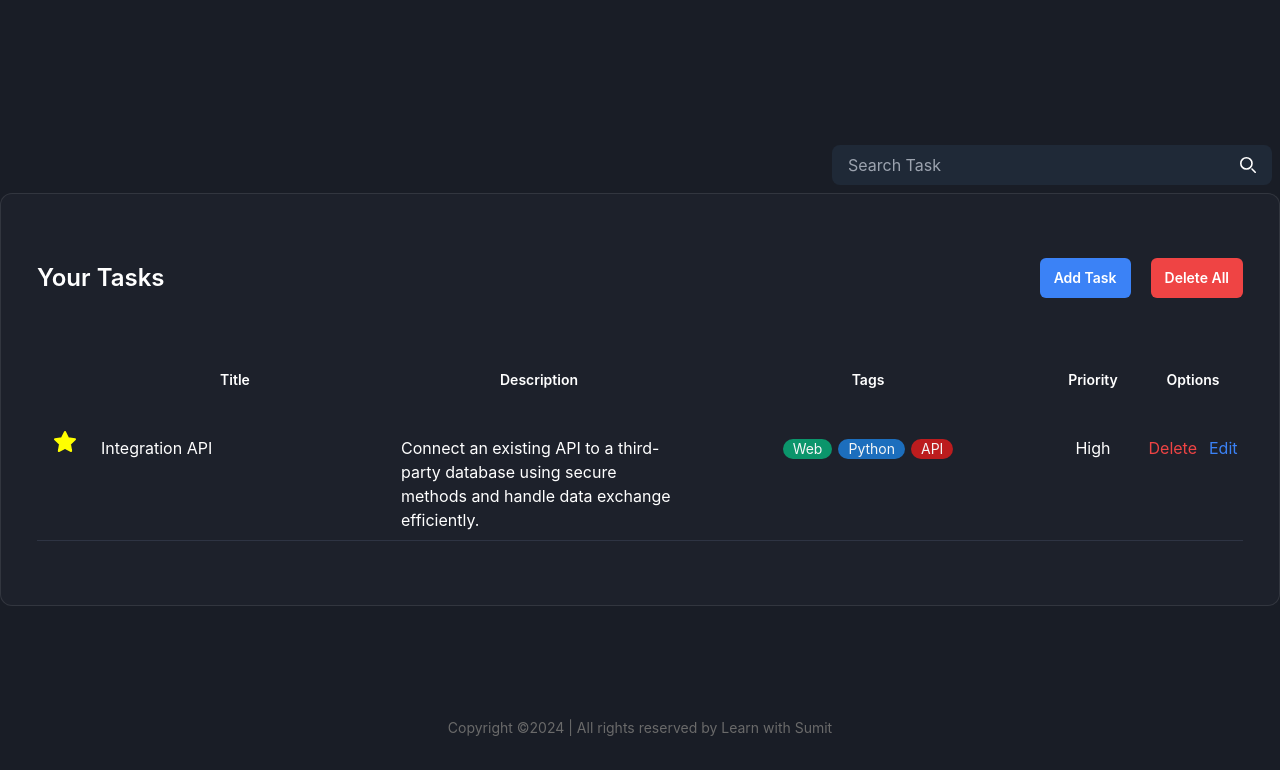
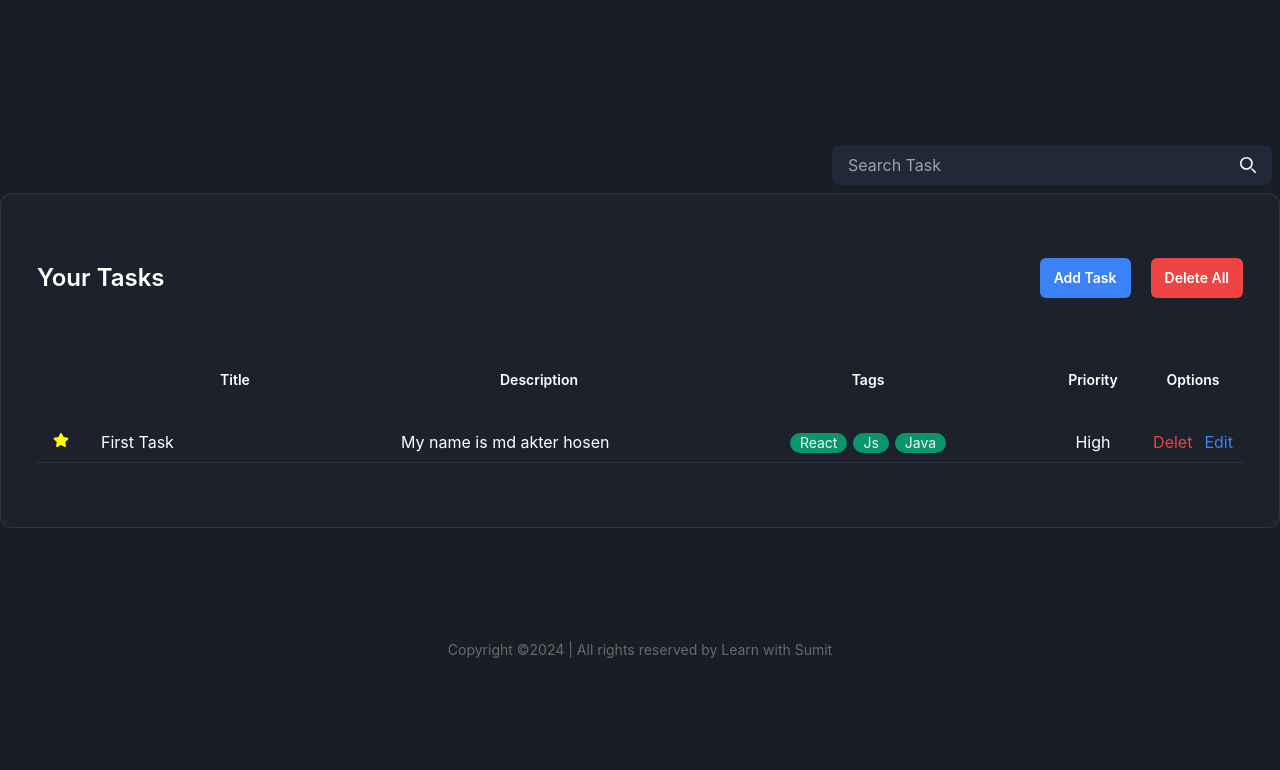
Before and after one commit to mdaktarhossen/lws-Reactjs-project-2-Tasker, a React (Vite) app: page / in a window 1280 px wide. Shown: the part 483-1253 px from the top of the page. After the commit the page ends 1175 px from the top, so only its background shows below. Built offline with nearby package versions, Linux system fonts and the light colour scheme.

Commit message:
form data getting and sending the ui done

```diff
--- /dev/null
+++ b/src/Task/AddTaskModal.jsx
@@ -0,0 +1,93 @@
+/* eslint-disable react/prop-types */
+import { useState } from "react";
+
+export default function AddTaskModal({ onSave }) {
+  const [task, setTask] = useState({
+    id: crypto.randomUUID(),
+    title: "",
+    description: "",
+    tags: [],
+    priority: "",
+    isFavorited: false,
+  });
+
+  function handleChange(e) {
+    // e.preventDefault();
+    const name = e.target.name;
+    let value = e.target.value;
+    if (name === "tags") {
+      value = value.split(",");
+    }
+    setTask({ ...task, [name]: value });
+  }
+  return (
+    <>
+      <div className="bg-black w-full h-full absolute bg-opacity-70 top-0 left-0"></div>
+      <form className="mx-auto my-10 w-full max-w-[740px] rounded-xl border border-[#FEFBFB]/[36%] bg-[#191D26] p-9 max-md:px-4 lg:my-20 lg:p-11 absolute z-10 top-1/4 left-1/3">
+        <h2 className="mb-9 text-center text-2xl font-bold text-white lg:mb-11 lg:text-[28px]">Add New Task</h2>
+
+        <div className="space-y-9 text-white lg:space-y-10">
+          <div className="space-y-2 lg:space-y-3">
+            <label htmlFor="title">Title</label>
+            <input
+              className="block w-full rounded-md bg-[#2D323F] px-3 py-2.5"
+              type="text"
+              name="title"
+              id="title"
+              value={task.title}
+              onChange={handleChange}
+              required
+            />
+          </div>
+          <div className="space-y-2 lg:space-y-3">
+            <label htmlFor="description">Description</label>
+            <textarea
+              className="block min-h-[120px] w-full rounded-md bg-[#2D323F] px-3 py-2.5 lg:min-h-[180px]"
+              type="text"
+              name="description"
+              id="description"
+              value={task.description}
+              onChange={handleChange}
+              required
+            ></textarea>
+          </div>
+          <div className="grid-cols-2 gap-x-4 max-md:space-y-9 md:grid lg:gap-x-10 xl:gap-x-20">
+            <div className="space-y-2 lg:space-y-3">
+              <label htmlFor="tags">Tags</label>
+              <input
+                className="block w-full rounded-md bg-[#2D323F] px-3 py-2.5"
+                type="text"
+                name="tags"
+                id="tags"
+                value={task.tags}
+                onChange={handleChange}
+                required
+              />
+            </div>
+            <div className="space-y-2 lg:space-y-3">
+              <label htmlFor="priority">Priority</label>
+              <select
+                className="block w-full cursor-pointer rounded-md bg-[#2D323F] px-3 py-2.5"
+                name="priority"
+                id="priority"
+                value={task.priority}
+                onChange={handleChange}
+                required
+              >
+                <option value="">Select Priority</option>
+                <option value="low">Low</option>
+                <option value="medium">Medium</option>
+                <option value="high">High</option>
+              </select>
+            </div>
+          </div>
+        </div>
+        <div className="mt-16 flex justify-center lg:mt-20">
+          <button type="button" className="rounded bg-blue-600 px-4 py-2 text-white transition-all hover:opacity-80" onClick={() => onSave(task)}>
+            Create new Task
+          </button>
+        </div>
+      </form>
+    </>
+  );
+}
--- /dev/null
+++ b/src/Task/NoTaskFound.jsx
@@ -0,0 +1,3 @@
+export default function NoTaskFound() {
+  return <h1>No task Found</h1>;
+}
--- a/src/Task/TaskActions.jsx
+++ b/src/Task/TaskActions.jsx
@@ -1,9 +1,12 @@
-export default function TaskActions() {
+/* eslint-disable react/prop-types */
+export default function TaskActions({ onAddClick }) {
   return (
     <div className="mb-14 items-center justify-between sm:flex">
       <h2 className="text-2xl font-semibold max-sm:mb-4">Your Tasks</h2>
       <div className="flex items-center space-x-5">
-        <button className="rounded-md bg-blue-500 px-3.5 py-2.5 text-sm font-semibold">Add Task</button>
+        <button className="rounded-md bg-blue-500 px-3.5 py-2.5 text-sm font-semibold" onClick={onAddClick}>
+          Add Task
+        </button>
         <button className="rounded-md bg-red-500 px-3.5 py-2.5 text-sm font-semibold">Delete All</button>
       </div>
     </div>
--- a/src/Task/TaskBord.jsx
+++ b/src/Task/TaskBord.jsx
@@ -1,15 +1,33 @@
+import { useState } from "react";
+import AddTaskModal from "./AddTaskModal";
 import SearchTasks from "./SearchTasks";
 import TaskActions from "./TaskActions";
 import TaskLists from "./TaskLists";
 
 export default function TaskBord() {
+  const defaultTask = {
+    id: crypto.randomUUID(),
+    title: "First Task",
+    description: "My name is md akter hosen",
+    tags: ["react", "js", "java"],
+    priority: "High",
+    isFavorite: true,
+  };
+  const [tasks, setTasks] = useState([defaultTask]);
+  const [showAddModal, setShowAddModal] = useState(false);
+
+  function handleAddTask(addedTask) {
+    setTasks([...tasks, addedTask]);
+    setShowAddModal(false);
+  }
   return (
     <section className="mb-20" id="tasks">
       <div className="container">
+        {showAddModal && <AddTaskModal onSave={handleAddTask} />}
         <SearchTasks />
         <div className="rounded-xl border border-[rgba(206,206,206,0.12)] bg-[#1D212B] px-6 py-8 md:px-9 md:py-16">
-          <TaskActions />
-          <TaskLists />
+          <TaskActions onAddClick={() => setShowAddModal(true)} />
+          <TaskLists tasks={tasks} />
         </div>
       </div>
     </section>
--- a/src/Task/TaskLists.jsx
+++ b/src/Task/TaskLists.jsx
@@ -1,4 +1,7 @@
-export default function TaskLists() {
+import { FaStar } from "react-icons/fa";
+
+/* eslint-disable react/prop-types */
+export default function TaskLists({ tasks }) {
   return (
     <div className="overflow-auto">
       <table className="table-fixed overflow-auto xl:w-full">
@@ -13,55 +16,33 @@ export default function TaskLists() {
           </tr>
         </thead>
         <tbody>
-          <tr className="border-b border-[#2E3443] [&>td]:align-baseline [&>td]:px-4 [&>td]:py-2">
+          {tasks.map((task) => (
+            <tr key={task.id} className="border-b border-[#2E3443] [&>td]:align-baseline [&>td]:px-4 [&>td]:py-2">
+              <td>{task.isFavorite ? <FaStar color="yellow" /> : <FaStar color="gray" />}</td>
+              <td>{task.title}</td>
               <td>
-              <svg
-                xmlns="http://www.w3.org/2000/svg"
-                className="icon icon-tabler icon-tabler-star"
-                width="24"
-                height="24"
-                viewBox="0 0 24 24"
-                strokeWidth="2"
-                stroke="yellow"
-                fill="yellow"
-                strokeLinecap="round"
-                strokeLinejoin="round"
-              >
-                <path stroke="none" d="M0 0h24v24H0z" fill="none" />
-                <path d="M12 17.75l-6.172 3.245l1.179 -6.873l-5 -4.867l6.9 -1l3.086 -6.253l3.086 6.253l6.9 1l-5 4.867l1.179 6.873z" />
-              </svg>
-            </td>
-            <td>Integration API</td>
-            <td>
-              <div>Connect an existing API to a third-party database using secure methods and handle data exchange efficiently.</div>
+                <div>{task.description}</div>
               </td>
               <td>
                 <ul className="flex justify-center gap-1.5 flex-wrap">
-                <li>
+                  {task.tags.map((tag) => (
+                    <li key={tag}>
                       <span className="inline-block h-5 whitespace-nowrap rounded-[45px] bg-[#00D991A1] px-2.5 text-sm capitalize text-[#F4F5F6]">
-                    Web
+                        {tag}
                       </span>
                     </li>
-                <li>
-                  <span className="inline-block h-5 whitespace-nowrap rounded-[45px] bg-[#1C92FFB0] px-2.5 text-sm capitalize text-[#F4F5F6]">
-                    Python
-                  </span>
-                </li>
-                <li>
-                  <span className="inline-block h-5 whitespace-nowrap rounded-[45px] bg-[#FE1A1AB5] px-2.5 text-sm capitalize text-[#F4F5F6]">
-                    API
-                  </span>
-                </li>
+                  ))}
                 </ul>
               </td>
-            <td className="text-center">High</td>
+              <td className="text-center">{task.priority}</td>
               <td>
                 <div className="flex items-center justify-center space-x-3">
-                <button className="text-red-500">Delete</button>
+                  <button className="text-red-500">Delet</button>
                   <button className="text-blue-500">Edit</button>
                 </div>
               </td>
             </tr>
+          ))}
         </tbody>
       </table>
     </div>
```
Also changed, not shown: src/App.jsx (+0 -8 lines). Lines whose indentation alone changed are shown as unchanged.
